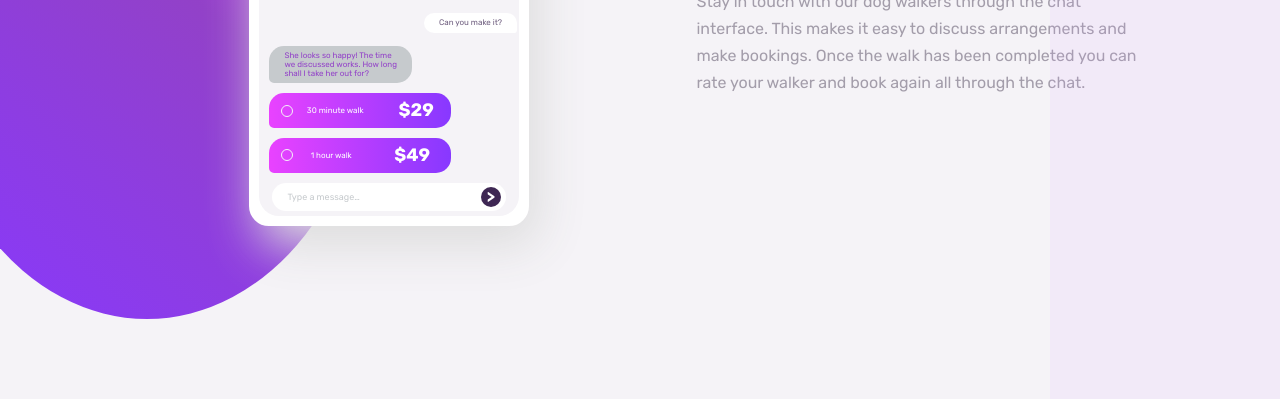
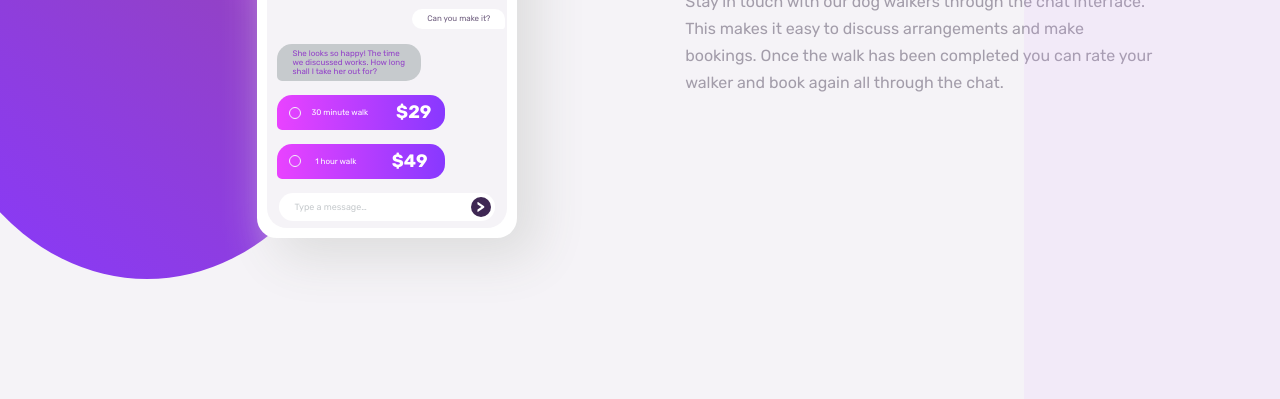
Before and after one commit to mounaimMoussaoui/ChatAppChallenge, a plain HTML site: page index.html in a window 1280 px wide. Shown: the part 401-800 px from the top of the page. Drawn offline with Linux system fonts and the light colour scheme.

Commit message:
update style

```diff
--- a/sass/global/_globalRules.scss
+++ b/sass/global/_globalRules.scss
@@ -21,7 +21,7 @@ a {
     place-content: center;
     place-items: center;
     grid-template-columns: repeat(auto-fit, minmax(400px, 1fr));
-    column-gap: 10%;
+    column-gap: 8%;
     height: 100vh;
     font-family: "Rubik";
 }
--- a/sass/pages/_landing.scss
+++ b/sass/pages/_landing.scss
@@ -8,7 +8,7 @@
         content: "";
         position: absolute;
         width: 35vw;
-        height: 90vh;
+        height: 85vh;
         top: 0px;
         left: -6vw;
         background: linear-gradient(40deg, $Light-Violet, $Moderate-Violet, $Light-Magenta);
@@ -19,17 +19,17 @@
         content: "";
         position: absolute;
         width: 30vw;
-        height: 90vh;
+        height: 80vh;
         bottom: 0px;
-        right: -12vw;
+        right: -10vw;
         background: $Pale-Violet;
         border-radius:50% 50% 0px 0px / 40% 40% 0px 0px;
         z-index:0;
         opacity: 0.1;
     }
     .app-chat {
-        width: 55%;
-        margin-left: 120px;
+        width: 50%;
+        margin-left: 105px;
         display: flex;
         flex-direction: column;
         position: relative;
@@ -37,7 +37,7 @@
         border: 10px solid $White;
         background-color: $White;
         border-radius: 20px;
-        box-shadow: 10px 20px 50px #ddd;
+        box-shadow: 20px 20px 50px #ddd;
         .head-app {
             display: flex;
             background: linear-gradient(to right, $Light-Violet, $Moderate-Violet, $Light-Magenta);
@@ -85,14 +85,14 @@
             display: flex;
             flex-direction: column;
             background-color: $Light-Grayish-Violet;
-            border-radius: 0px 0px 20px 20px ;
+            border-radius: 0px 0px 20px 20px;
             p {
                 font-size: 8px;
                 color: $Moderate-Violet;
                 background-color: $Grayish-Blue;
                 padding: 5px 15px;
-                margin: 5px 10px;
-                max-width: 55%;
+                margin: 7px 10px;
+                max-width: 60%;
                 border-radius: 15px 15px 15px 5px;
                 &.owner-mess {
                     margin: 8px 2px;
@@ -106,7 +106,7 @@
                 display: flex;
                 justify-content: flex-end;
                 img {
-                    margin: 0px 10px;
+                    margin: 0px 5px;
                     width: 40px;
                     height: 40px;
                     border-radius: 10px;
@@ -119,7 +119,7 @@
                 align-items: center;
                 color: $White;
                 background: linear-gradient(to left, $Light-Violet, $Light-Magenta);
-                margin: 5px 10px;
+                margin: 7px 10px;
                 width: 70%;
                 padding: 7px 15px;
                 padding-right: 0px;
@@ -150,7 +150,7 @@
                 width: 100%;
                 display: flex;
                 justify-content: center;
-                margin: 5px auto;
+                margin: 7px auto;
                 position: relative;
                 input {
                     font-size: 9px;
```
Also changed, not shown: sass/main.css.
